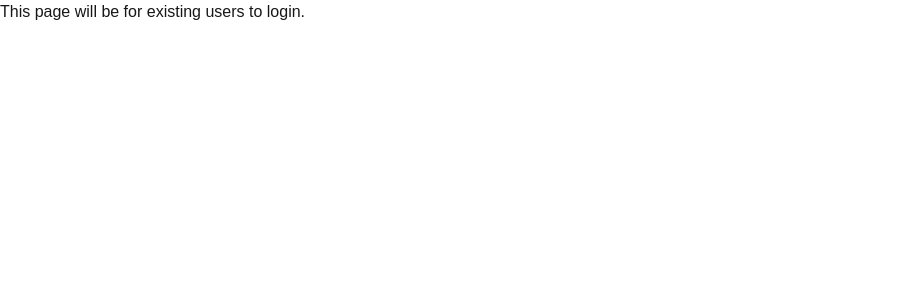
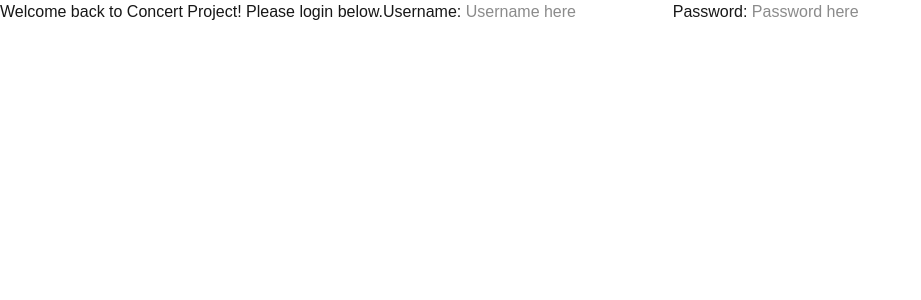
Before and after one commit to MickNate/concert_project, a Next.js app: page /login in a window 1280 px wide. Shown: the top 300 px of the page, without its empty margins (0-921 px from the left). Built offline with nearby package versions, Linux system fonts and the light colour scheme.

Commit message:
added textboxs and labels to login page

```diff
--- a/app/login/page.tsx
+++ b/app/login/page.tsx
@@ -1,7 +1,11 @@
 export default function Home(){
     return (
         <p>
-            This page will be for existing users to login.
+            Welcome back to Concert Project! Please login below.
+            <label id="usernameInput">Username: </label>
+            <input type="text" id="usernameInput" placeholder="Username here"/>
+            <label id="passwordInput">Password: </label>
+            <input type="text" id="passwordInput" placeholder="Password here"/>
         </p>
     );
 }
--- a/app/page.tsx
+++ b/app/page.tsx
@@ -12,7 +12,6 @@ export default function Home() {
           <p className="max-w-md text-lg leading-8 text-zinc-600 dark:text-zinc-400">
             Please be patient as we update the website.
           </p>
-          <a href="/testpage">Here's a link to the test page</a>
           <a href="/create">Here's a link to the create account page</a>
           <a href="/login">Here's a link to the login page</a>
           <a href="/profile/ownerview">Here's a link to the profile page</a>
```
